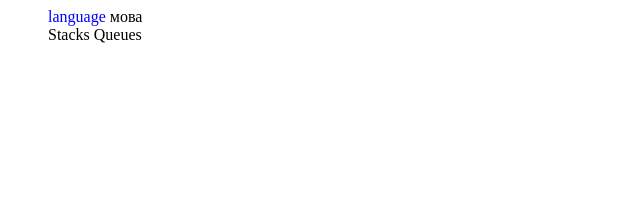
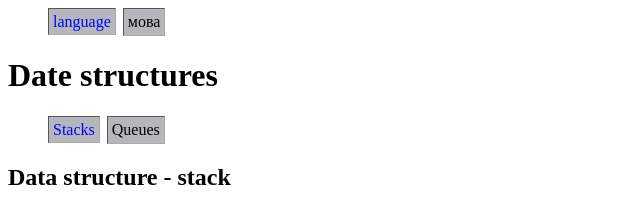
Before and after one commit to osavenko/learnDataStructuresJS, a plain HTML site: page index.html in a window 1280 px wide. Both pictures are taken after a click on the item "language". Shown: the whole page, without its empty margins (0-640 px from the left). Drawn offline with Linux system fonts and the light colour scheme.

Commit message:
ch 06-05-2019

```diff
--- a/index.html
+++ b/index.html
@@ -11,11 +11,20 @@
                 <li id="lang2" class="menu" onclick="selectLanguage(2)">мова</li>
             </ul>
         </div>
+        <h1 id="head1">Data structures</h1>
         <div id="structures">
             <ul class="menu">
-                <li id="struct1" class="menu"><span id="st1" onclick="selectStruct(1)">Stacks</a></li>
+                <li id="struct1" class="menu menu-selected"><span id="st1" onclick="selectStruct(1)">Stacks</a></li>
                 <li id="struct2" class="menu"><span id="st2" onclick="selectStruct(2)">Queues</a></li>
             </ul>
+        </div>
+        <div id="info">
+            <div id="info-title">
+                <h2 id="infoTitleH2">Data structure - stack</h2>
+            </div>
+            <div id="info-content">
+
+            </div>
         </div>
         <script src="js/mainScripts.js"></script>
     </body>
--- a/js/mainScripts.js
+++ b/js/mainScripts.js
@@ -28,13 +28,20 @@ function selectEn(){
     st1.innerHTML = "Stacks";
     var st2 = document.getElementById("st2");
     st2.innerHTML = "Queues";
-
+    var h1 = document.getElementById("head1");
+    h1.innerHTML = "Date structures";
+    var h2 = document.getElementById("infoTitleH2");
+    h2.innerHTML = "Data structure - stack";
 }
 function selectUa(){
     var st1 = document.getElementById("st1");
     st1.innerHTML = "Стеки";
     var st2 = document.getElementById("st2");
     st2.innerHTML = "Черги";
+    var h1 = document.getElementById("head1");
+    h1.innerHTML = "Структури диних";
+    var h2 = document.getElementById("infoTitleH2");
+    h2.innerHTML = "Структура даних - стек";
 }
 
 function selectStruct(sStruct){
--- a/style/mainStyles.css
+++ b/style/mainStyles.css
@@ -2,12 +2,23 @@ ul.menu{
     display: inline;
 }
 li.menu{
-    display: inline;
+    display: inline-block;
+    margin-right: 3px;
+    padding: 4px;
+    border: 1px inset darkgray;
+    background: rgb(181, 183, 187);
 }
 li.menu-selected{
     display: inline;
     color: blue;
 }
+
 .menu li:hover{
     cursor: pointer;
+    border: 1px outset darkgray;
+    -webkit-transform: scale(1.1); /* Для Safari и Chrome */
+    -moz-transform: scale(1.1); /* Для Firefox */
+    -o-transform: scale(1.1); /* Для Opera */
+    -ms-transform: scale(1.1); /* Для IE */
+    transform: scale(1.1); /* CSS3 */
 }
```
